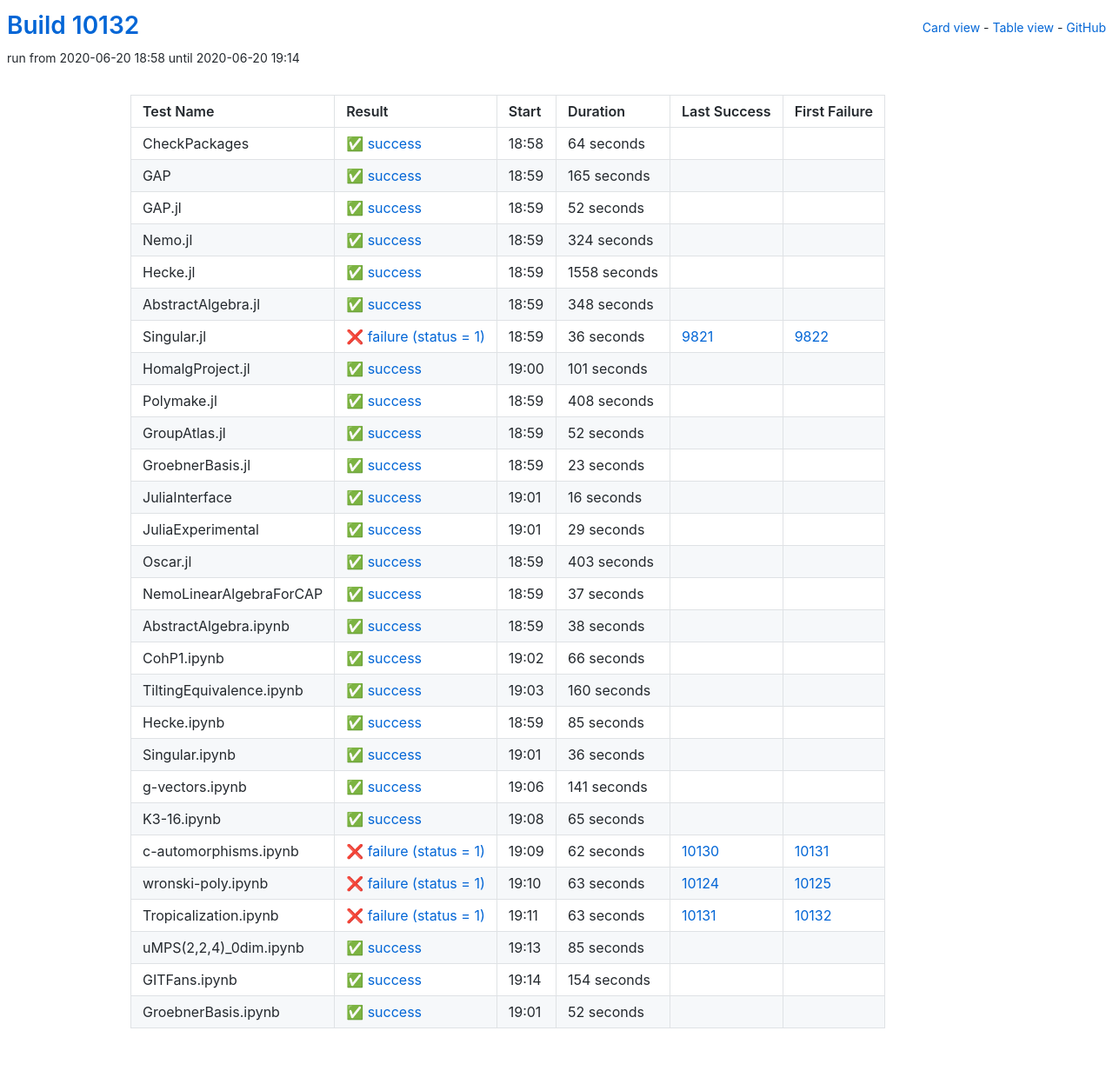
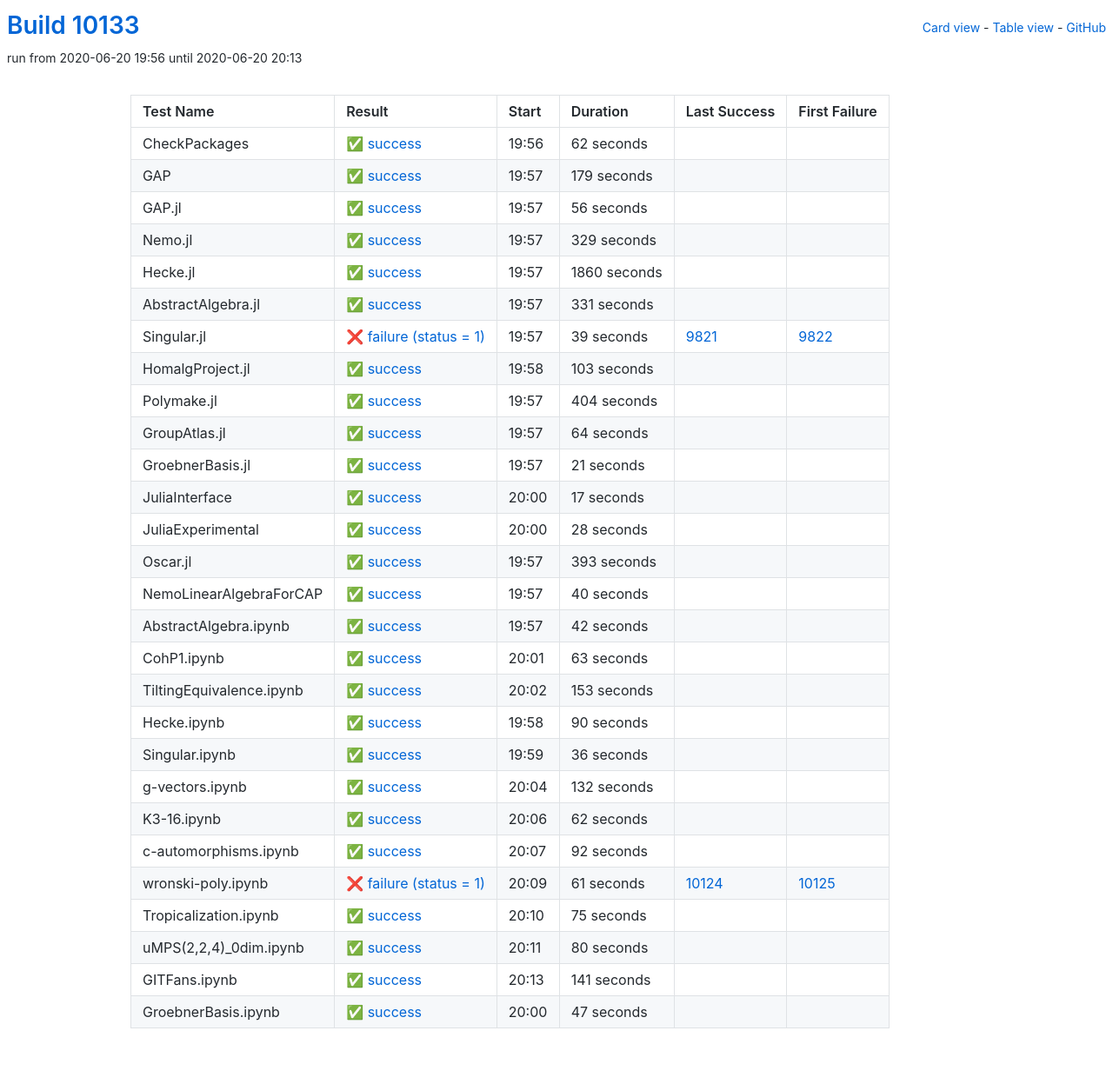
Before and after one commit to oscar-system/oscar-ci-status, a Jekyll site: the page built from table.html, in a window 1280 px wide. Shown: the whole page at 87% size. Built offline with Jekyll 4.4.1, drawn with Linux system fonts in a browser that asks for light colours.

Commit message:
Build #10133

```diff
--- a/_data/ci.yml
+++ b/_data/ci.yml
@@ -1,6 +1,6 @@
 ---
-build: 10132
-build_url: https://oscarci.mathematik.uni-kl.de/job/oscar/10132/
+build: 10133
+build_url: https://oscarci.mathematik.uni-kl.de/job/oscar/10133/
 job: oscar
 organization: oscar-system
 repo: oscar-ci-status
@@ -8,8 +8,116 @@
 tests:
 - name: CheckPackages
   id: checkpackages
-  log: https://oscarci.mathematik.uni-kl.de/job/oscar/10132/artifact/logs/build-10132/CheckPackages.log
-  start: 2020-06-20 18:58
+  log: https://oscarci.mathematik.uni-kl.de/job/oscar/10133/artifact/logs/build-10133/CheckPackages.log
+  start: 2020-06-20 19:56
+  success: true
+  exitcode: 0
+  status: success
+  duration: 62
+  last_success: false
+  last_success_url:
+  first_failure: false
+  first_failure_url:
+- name: GAP
+  id: gap
+  log: https://oscarci.mathematik.uni-kl.de/job/oscar/10133/artifact/logs/build-10133/GAP.log
+  start: 2020-06-20 19:57
+  success: true
+  exitcode: 0
+  status: success
+  duration: 179
+  last_success: false
+  last_success_url:
+  first_failure: false
+  first_failure_url:
+- name: GAP.jl
+  id: gap-jl
+  log: https://oscarci.mathematik.uni-kl.de/job/oscar/10133/artifact/logs/build-10133/GAP.jl.log
+  start: 2020-06-20 19:57
+  success: true
+  exitcode: 0
+  status: success
+  duration: 56
+  last_success: false
+  last_success_url:
+  first_failure: false
+  first_failure_url:
+- name: Nemo.jl
+  id: nemo-jl
+  log: https://oscarci.mathematik.uni-kl.de/job/oscar/10133/artifact/logs/build-10133/Nemo.jl.log
+  start: 2020-06-20 19:57
+  success: true
+  exitcode: 0
+  status: success
+  duration: 329
+  last_success: false
+  last_success_url:
+  first_failure: false
+  first_failure_url:
+- name: Hecke.jl
+  id: hecke-jl
+  log: https://oscarci.mathematik.uni-kl.de/job/oscar/10133/artifact/logs/build-10133/Hecke.jl.log
+  start: 2020-06-20 19:57
+  success: true
+  exitcode: 0
+  status: success
+  duration: 1860
+  last_success: false
+  last_success_url:
+  first_failure: false
+  first_failure_url:
+- name: AbstractAlgebra.jl
+  id: abstractalgebra-jl
+  log: https://oscarci.mathematik.uni-kl.de/job/oscar/10133/artifact/logs/build-10133/AbstractAlgebra.jl.log
+  start: 2020-06-20 19:57
+  success: true
+  exitcode: 0
+  status: success
+  duration: 331
+  last_success: false
+  last_success_url:
+  first_failure: false
+  first_failure_url:
+- name: Singular.jl
+  id: singular-jl
+  log: https://oscarci.mathematik.uni-kl.de/job/oscar/10133/artifact/logs/build-10133/Singular.jl.log
+  start: 2020-06-20 19:57
+  success: false
+  exitcode: 1
+  status: failure
+  duration: 39
+  last_success: 9821
+  last_success_url: https://oscarci.mathematik.uni-kl.de/job/oscar/9821/
+  first_failure: 9822
+  first_failure_url: https://oscarci.mathematik.uni-kl.de/job/oscar/9822/
+- name: HomalgProject.jl
+  id: homalgproject-jl
+  log: https://oscarci.mathematik.uni-kl.de/job/oscar/10133/artifact/logs/build-10133/HomalgProject.jl.log
+  start: 2020-06-20 19:58
+  success: true
+  exitcode: 0
+  status: success
+  duration: 103
+  last_success: false
+  last_success_url:
+  first_failure: false
+  first_failure_url:
+- name: Polymake.jl
+  id: polymake-jl
+  log: https://oscarci.mathematik.uni-kl.de/job/oscar/10133/artifact/logs/build-10133/Polymake.jl.log
+  start: 2020-06-20 19:57
+  success: true
+  exitcode: 0
+  status: success
+  duration: 404
+  last_success: false
+  last_success_url:
+  first_failure: false
+  first_failure_url:
+- name: GroupAtlas.jl
+  id: groupatlas-jl
+  log: https://oscarci.mathematik.uni-kl.de/job/oscar/10133/artifact/logs/build-10133/GroupAtlas.jl.log
+  start: 2020-06-20 19:57
   success: true
   exitcode: 0
   status: success
@@ -18,226 +126,118 @@
   last_success_url:
   first_failure: false
   first_failure_url:
-- name: GAP
-  id: gap
-  log: https://oscarci.mathematik.uni-kl.de/job/oscar/10132/artifact/logs/build-10132/GAP.log
-  start: 2020-06-20 18:59
+- name: GroebnerBasis.jl
+  id: groebnerbasis-jl
+  log: https://oscarci.mathematik.uni-kl.de/job/oscar/10133/artifact/logs/build-10133/GroebnerBasis.jl.log
+  start: 2020-06-20 19:57
   success: true
   exitcode: 0
   status: success
-  duration: 165
-  last_success: false
-  last_success_url:
-  first_failure: false
-  first_failure_url:
-- name: GAP.jl
-  id: gap-jl
-  log: https://oscarci.mathematik.uni-kl.de/job/oscar/10132/artifact/logs/build-10132/GAP.jl.log
-  start: 2020-06-20 18:59
-  success: true
-  exitcode: 0
-  status: success
-  duration: 52
-  last_success: false
-  last_success_url:
-  first_failure: false
-  first_failure_url:
-- name: Nemo.jl
-  id: nemo-jl
-  log: https://oscarci.mathematik.uni-kl.de/job/oscar/10132/artifact/logs/build-10132/Nemo.jl.log
-  start: 2020-06-20 18:59
-  success: true
-  exitcode: 0
-  status: success
-  duration: 324
-  last_success: false
-  last_success_url:
-  first_failure: false
-  first_failure_url:
-- name: Hecke.jl
-  id: hecke-jl
-  log: https://oscarci.mathematik.uni-kl.de/job/oscar/10132/artifact/logs/build-10132/Hecke.jl.log
-  start: 2020-06-20 18:59
-  success: true
-  exitcode: 0
-  status: success
-  duration: 1558
-  last_success: false
-  last_success_url:
-  first_failure: false
-  first_failure_url:
-- name: AbstractAlgebra.jl
-  id: abstractalgebra-jl
-  log: https://oscarci.mathematik.uni-kl.de/job/oscar/10132/artifact/logs/build-10132/AbstractAlgebra.jl.log
-  start: 2020-06-20 18:59
-  success: true
-  exitcode: 0
-  status: success
-  duration: 348
-  last_success: false
-  last_success_url:
-  first_failure: false
-  first_failure_url:
-- name: Singular.jl
-  id: singular-jl
-  log: https://oscarci.mathematik.uni-kl.de/job/oscar/10132/artifact/logs/build-10132/Singular.jl.log
-  start: 2020-06-20 18:59
-  success: false
-  exitcode: 1
-  status: failure
-  duration: 36
-  last_success: 9821
-  last_success_url: https://oscarci.mathematik.uni-kl.de/job/oscar/9821/
-  first_failure: 9822
-  first_failure_url: https://oscarci.mathematik.uni-kl.de/job/oscar/9822/
-- name: HomalgProject.jl
-  id: homalgproject-jl
-  log: https://oscarci.mathematik.uni-kl.de/job/oscar/10132/artifact/logs/build-10132/HomalgProject.jl.log
-  start: 2020-06-20 19:00
-  success: true
-  exitcode: 0
-  status: success
-  duration: 101
-  last_success: false
-  last_success_url:
-  first_failure: false
-  first_failure_url:
-- name: Polymake.jl
-  id: polymake-jl
-  log: https://oscarci.mathematik.uni-kl.de/job/oscar/10132/artifact/logs/build-10132/Polymake.jl.log
-  start: 2020-06-20 18:59
-  success: true
-  exitcode: 0
-  status: success
-  duration: 408
-  last_success: false
-  last_success_url:
-  first_failure: false
-  first_failure_url:
-- name: GroupAtlas.jl
-  id: groupatlas-jl
-  log: https://oscarci.mathematik.uni-kl.de/job/oscar/10132/artifact/logs/build-10132/GroupAtlas.jl.log
-  start: 2020-06-20 18:59
-  success: true
-  exitcode: 0
-  status: success
-  duration: 52
-  last_success: false
-  last_success_url:
-  first_failure: false
-  first_failure_url:
-- name: GroebnerBasis.jl
-  id: groebnerbasis-jl
-  log: https://oscarci.mathematik.uni-kl.de/job/oscar/10132/artifact/logs/build-10132/GroebnerBasis.jl.log
-  start: 2020-06-20 18:59
-  success: true
-  exitcode: 0
-  status: success
-  duration: 23
+  duration: 21
   last_success: false
   last_success_url:
   first_failure: false
   first_failure_url:
 - name: JuliaInterface
   id: juliainterface
-  log: https://oscarci.mathematik.uni-kl.de/job/oscar/10132/artifact/logs/build-10132/JuliaInterface.log
-  start: 2020-06-20 19:01
+  log: https://oscarci.mathematik.uni-kl.de/job/oscar/10133/artifact/logs/build-10133/JuliaInterface.log
+  start: 2020-06-20 20:00
   success: true
   exitcode: 0
   status: success
-  duration: 16
+  duration: 17
   last_success: false
   last_success_url:
   first_failure: false
   first_failure_url:
 - name: JuliaExperimental
   id: juliaexperimental
-  log: https://oscarci.mathematik.uni-kl.de/job/oscar/10132/artifact/logs/build-10132/JuliaExperimental.log
-  start: 2020-06-20 19:01
+  log: https://oscarci.mathematik.uni-kl.de/job/oscar/10133/artifact/logs/build-10133/JuliaExperimental.log
+  start: 2020-06-20 20:00
   success: true
   exitcode: 0
   status: success
-  duration: 29
+  duration: 28
   last_success: false
   last_success_url:
   first_failure: false
   first_failure_url:
 - name: Oscar.jl
   id: oscar-jl
-  log: https://oscarci.mathematik.uni-kl.de/job/oscar/10132/artifact/logs/build-10132/Oscar.jl.log
-  start: 2020-06-20 18:59
+  log: https://oscarci.mathematik.uni-kl.de/job/oscar/10133/artifact/logs/build-10133/Oscar.jl.log
+  start: 2020-06-20 19:57
   success: true
   exitcode: 0
   status: success
-  duration: 403
+  duration: 393
   last_success: false
   last_success_url:
   first_failure: false
   first_failure_url:
 - name: NemoLinearAlgebraForCAP
   id: nemolinearalgebraforcap
-  log: https://oscarci.mathematik.uni-kl.de/job/oscar/10132/artifact/logs/build-10132/NemoLinearAlgebraForCAP.log
-  start: 2020-06-20 18:59
+  log: https://oscarci.mathematik.uni-kl.de/job/oscar/10133/artifact/logs/build-10133/NemoLinearAlgebraForCAP.log
+  start: 2020-06-20 19:57
   success: true
   exitcode: 0
   status: success
-  duration: 37
+  duration: 40
   last_success: false
   last_success_url:
   first_failure: false
   first_failure_url:
 - name: AbstractAlgebra.ipynb
   id: abstractalgebra-ipynb
-  log: https://oscarci.mathematik.uni-kl.de/job/oscar/10132/artifact/logs/build-10132/AbstractAlgebra.ipynb.log
-  start: 2020-06-20 18:59
+  log: https://oscarci.mathematik.uni-kl.de/job/oscar/10133/artifact/logs/build-10133/AbstractAlgebra.ipynb.log
+  start: 2020-06-20 19:57
   success: true
   exitcode: 0
   status: success
-  duration: 38
+  duration: 42
   last_success: false
   last_success_url:
   first_failure: false
   first_failure_url:
 - name: CohP1.ipynb
   id: cohp1-ipynb
-  log: https://oscarci.mathematik.uni-kl.de/job/oscar/10132/artifact/logs/build-10132/CohP1.ipynb.log
-  start: 2020-06-20 19:02
+  log: https://oscarci.mathematik.uni-kl.de/job/oscar/10133/artifact/logs/build-10133/CohP1.ipynb.log
+  start: 2020-06-20 20:01
   success: true
   exitcode: 0
   status: success
-  duration: 66
+  duration: 63
   last_success: false
   last_success_url:
   first_failure: false
   first_failure_url:
 - name: TiltingEquivalence.ipynb
   id: tiltingequivalence-ipynb
-  log: https://oscarci.mathematik.uni-kl.de/job/oscar/10132/artifact/logs/build-10132/TiltingEquivalence.ipynb.log
-  start: 2020-06-20 19:03
+  log: https://oscarci.mathematik.uni-kl.de/job/oscar/10133/artifact/logs/build-10133/TiltingEquivalence.ipynb.log
+  start: 2020-06-20 20:02
   success: true
   exitcode: 0
   status: success
-  duration: 160
+  duration: 153
   last_success: false
   last_success_url:
   first_failure: false
   first_failure_url:
 - name: Hecke.ipynb
   id: hecke-ipynb
-  log: https://oscarci.mathematik.uni-kl.de/job/oscar/10132/artifact/logs/build-10132/Hecke.ipynb.log
-  start: 2020-06-20 18:59
+  log: https://oscarci.mathematik.uni-kl.de/job/oscar/10133/artifact/logs/build-10133/Hecke.ipynb.log
+  start: 2020-06-20 19:58
   success: true
   exitcode: 0
   status: success
-  duration: 85
+  duration: 90
   last_success: false
   last_success_url:
   first_failure: false
   first_failure_url:
 - name: Singular.ipynb
   id: singular-ipynb
-  log: https://oscarci.mathematik.uni-kl.de/job/oscar/10132/artifact/logs/build-10132/Singular.ipynb.log
-  start: 2020-06-20 19:01
+  log: https://oscarci.mathematik.uni-kl.de/job/oscar/10133/artifact/logs/build-10133/Singular.ipynb.log
+  start: 2020-06-20 19:59
   success: true
   exitcode: 0
   status: success
@@ -248,8 +248,80 @@
   first_failure_url:
 - name: g-vectors.ipynb
   id: g-vectors-ipynb
-  log: https://oscarci.mathematik.uni-kl.de/job/oscar/10132/artifact/logs/build-10132/g-vectors.ipynb.log
-  start: 2020-06-20 19:06
+  log: https://oscarci.mathematik.uni-kl.de/job/oscar/10133/artifact/logs/build-10133/g-vectors.ipynb.log
+  start: 2020-06-20 20:04
+  success: true
+  exitcode: 0
+  status: success
+  duration: 132
+  last_success: false
+  last_success_url:
+  first_failure: false
+  first_failure_url:
+- name: K3-16.ipynb
+  id: k3-16-ipynb
+  log: https://oscarci.mathematik.uni-kl.de/job/oscar/10133/artifact/logs/build-10133/K3-16.ipynb.log
+  start: 2020-06-20 20:06
+  success: true
+  exitcode: 0
+  status: success
+  duration: 62
+  last_success: false
+  last_success_url:
+  first_failure: false
+  first_failure_url:
+- name: c-automorphisms.ipynb
+  id: c-automorphisms-ipynb
+  log: https://oscarci.mathematik.uni-kl.de/job/oscar/10133/artifact/logs/build-10133/c-automorphisms.ipynb.log
+  start: 2020-06-20 20:07
+  success: true
+  exitcode: 0
+  status: success
+  duration: 92
+  last_success: false
+  last_success_url:
+  first_failure: false
+  first_failure_url:
+- name: wronski-poly.ipynb
+  id: wronski-poly-ipynb
+  log: https://oscarci.mathematik.uni-kl.de/job/oscar/10133/artifact/logs/build-10133/wronski-poly.ipynb.log
+  start: 2020-06-20 20:09
+  success: false
+  exitcode: 1
+  status: failure
+  duration: 61
+  last_success: 10124
+  last_success_url: https://oscarci.mathematik.uni-kl.de/job/oscar/10124/
+  first_failure: 10125
+  first_failure_url: https://oscarci.mathematik.uni-kl.de/job/oscar/10125/
+- name: Tropicalization.ipynb
+  id: tropicalization-ipynb
+  log: https://oscarci.mathematik.uni-kl.de/job/oscar/10133/artifact/logs/build-10133/Tropicalization.ipynb.log
+  start: 2020-06-20 20:10
+  success: true
+  exitcode: 0
+  status: success
+  duration: 75
+  last_success: false
+  last_success_url:
+  first_failure: false
+  first_failure_url:
+- name: uMPS(2,2,4)_0dim.ipynb
+  id: umps-2-2-4-0dim-ipynb
+  log: https://oscarci.mathematik.uni-kl.de/job/oscar/10133/artifact/logs/build-10133/uMPS-2-2-4-_0dim.ipynb.log
+  start: 2020-06-20 20:11
+  success: true
+  exitcode: 0
+  status: success
+  duration: 80
+  last_success: false
+  last_success_url:
+  first_failure: false
+  first_failure_url:
+- name: GITFans.ipynb
+  id: gitfans-ipynb
+  log: https://oscarci.mathematik.uni-kl.de/job/oscar/10133/artifact/logs/build-10133/GITFans.ipynb.log
+  start: 2020-06-20 20:13
   success: true
   exitcode: 0
   status: success
@@ -258,87 +330,15 @@
   last_success_url:
   first_failure: false
   first_failure_url:
-- name: K3-16.ipynb
-  id: k3-16-ipynb
-  log: https://oscarci.mathematik.uni-kl.de/job/oscar/10132/artifact/logs/build-10132/K3-16.ipynb.log
-  start: 2020-06-20 19:08
+- name: GroebnerBasis.ipynb
+  id: groebnerbasis-ipynb
+  log: https://oscarci.mathematik.uni-kl.de/job/oscar/10133/artifact/logs/build-10133/GroebnerBasis.ipynb.log
+  start: 2020-06-20 20:00
   success: true
   exitcode: 0
   status: success
-  duration: 65
+  duration: 47
   last_success: false
   last_success_url:
   first_failure: false
   first_failure_url:
-- name: c-automorphisms.ipynb
-  id: c-automorphisms-ipynb
-  log: https://oscarci.mathematik.uni-kl.de/job/oscar/10132/artifact/logs/build-10132/c-automorphisms.ipynb.log
-  start: 2020-06-20 19:09
-  success: false
-  exitcode: 1
-  status: failure
-  duration: 62
-  last_success: 10130
-  last_success_url: https://oscarci.mathematik.uni-kl.de/job/oscar/10130/
-  first_failure: 10131
-  first_failure_url: https://oscarci.mathematik.uni-kl.de/job/oscar/10131/
-- name: wronski-poly.ipynb
-  id: wronski-poly-ipynb
-  log: https://oscarci.mathematik.uni-kl.de/job/oscar/10132/artifact/logs/build-10132/wronski-poly.ipynb.log
-  start: 2020-06-20 19:10
-  success: false
-  exitcode: 1
-  status: failure
-  duration: 63
-  last_success: 10124
-  last_success_url: https://oscarci.mathematik.uni-kl.de/job/oscar/10124/
-  first_failure: 10125
-  first_failure_url: https://oscarci.mathematik.uni-kl.de/job/oscar/10125/
-- name: Tropicalization.ipynb
-  id: tropicalization-ipynb
-  log: https://oscarci.mathematik.uni-kl.de/job/oscar/10132/artifact/logs/build-10132/Tropicalization.ipynb.log
-  start: 2020-06-20 19:11
-  success: false
-  exitcode: 1
-  status: failure
-  duration: 63
-  last_success: 10131
-  last_success_url: https://oscarci.mathematik.uni-kl.de/job/oscar/10131/
-  first_failure: 10132
-  first_failure_url: https://oscarci.mathematik.uni-kl.de/job/oscar/10132/
-- name: uMPS(2,2,4)_0dim.ipynb
-  id: umps-2-2-4-0dim-ipynb
-  log: https://oscarci.mathematik.uni-kl.de/job/oscar/10132/artifact/logs/build-10132/uMPS-2-2-4-_0dim.ipynb.log
-  start: 2020-06-20 19:13
-  success: true
-  exitcode: 0
-  status: success
-  duration: 85
-  last_success: false
-  last_success_url:
-  first_failure: false
-  first_failure_url:
-- name: GITFans.ipynb
-  id: gitfans-ipynb
-  log: https://oscarci.mathematik.uni-kl.de/job/oscar/10132/artifact/logs/build-10132/GITFans.ipynb.log
-  start: 2020-06-20 19:14
-  success: true
-  exitcode: 0
-  status: success
-  duration: 154
-  last_success: false
-  last_success_url:
-  first_failure: false
-  first_failure_url:
-- name: GroebnerBasis.ipynb
-  id: groebnerbasis-ipynb
-  log: https://oscarci.mathematik.uni-kl.de/job/oscar/10132/artifact/logs/build-10132/GroebnerBasis.ipynb.log
-  start: 2020-06-20 19:01
-  success: true
-  exitcode: 0
-  status: success
-  duration: 52
-  last_success: false
-  last_success_url:
-  first_failure: false
-  first_failure_url:
```
Also changed, not shown: README.md.
